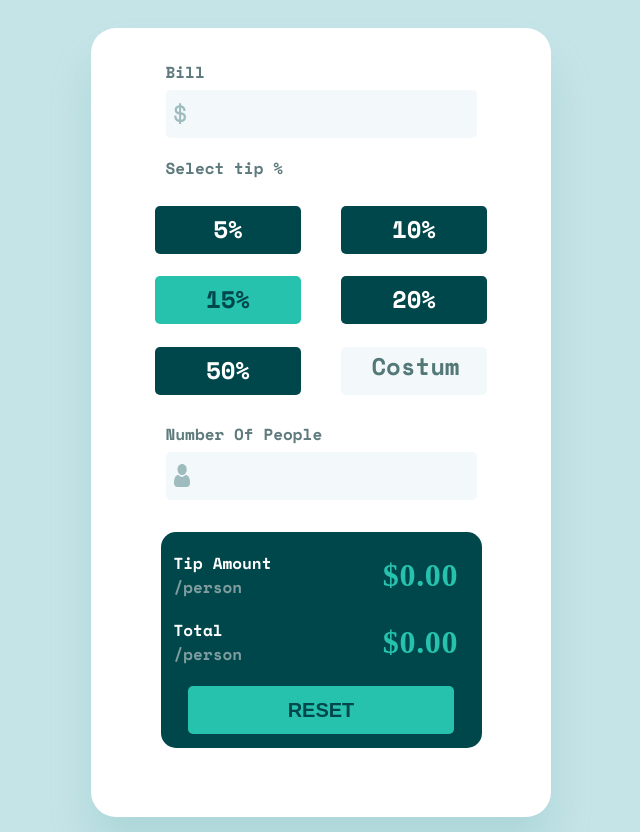
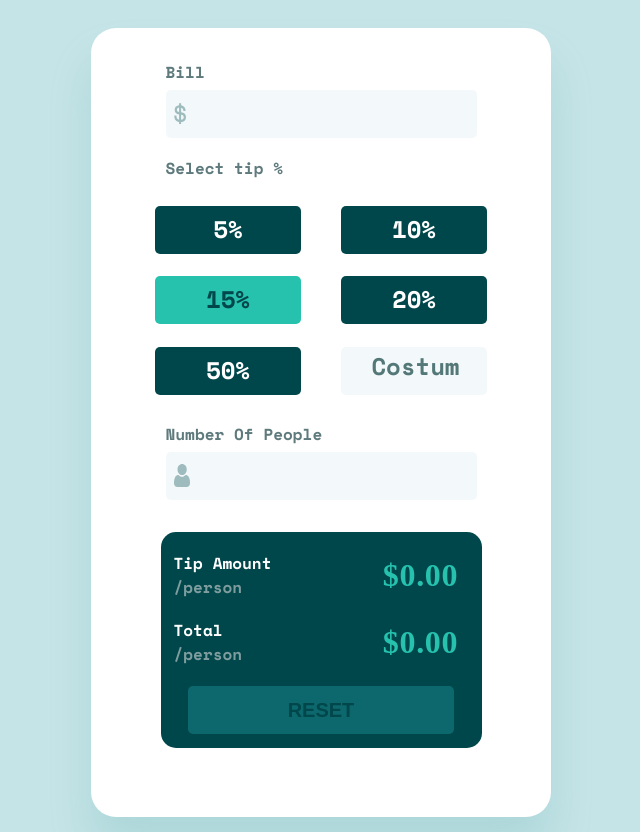
Before and after one commit to aniabaishvili/tip-calculator, a plain HTML site: page index.html in a window 1280 px wide. Shown: the part 126-958 px from the top of the page, without its empty margins (319-959 px from the left). Drawn offline with nearby package versions, Linux system fonts and the light colour scheme.

Commit message:
Update style.css

```diff
--- a/style.css
+++ b/style.css
@@ -208,6 +208,9 @@ button{
         margin-bottom:15px;
         border-radius: 25px;
     }
+    button{
+        background-color: #0d686d;
+    }
 }
 
 
```
